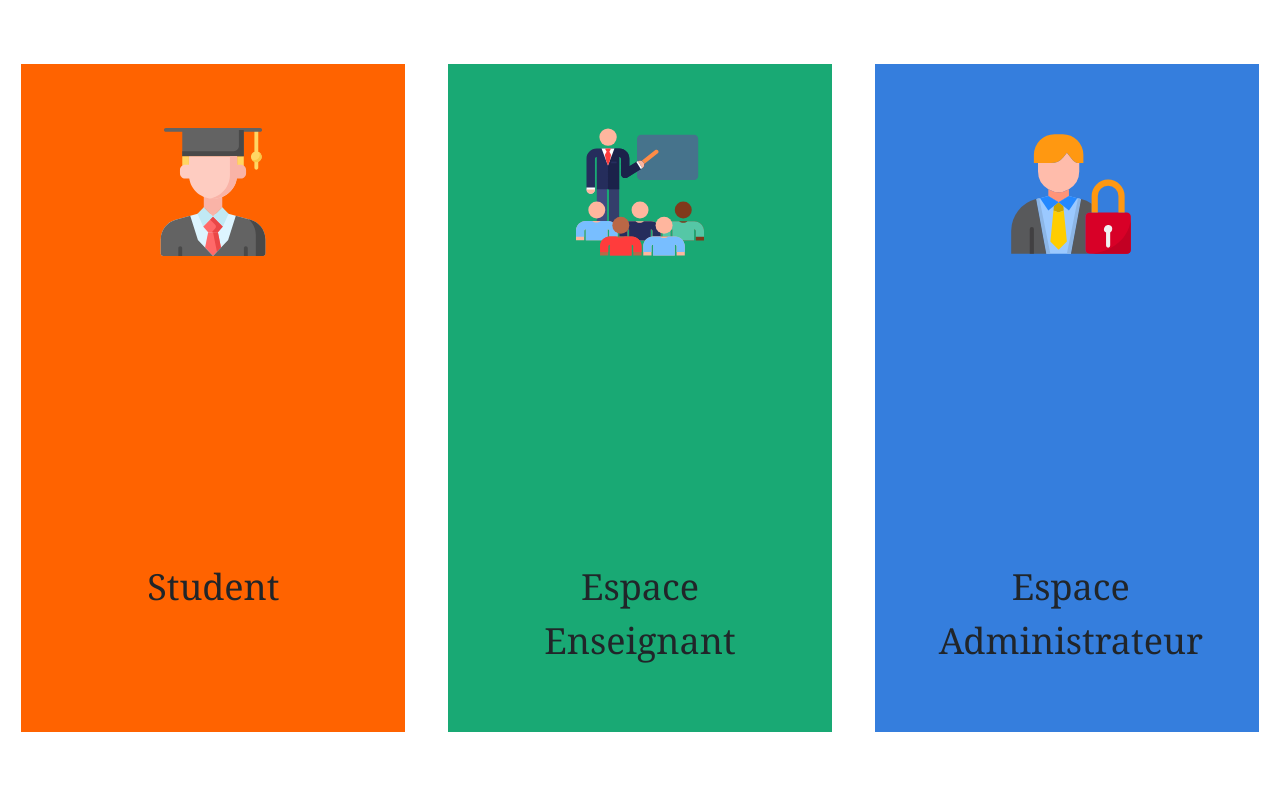
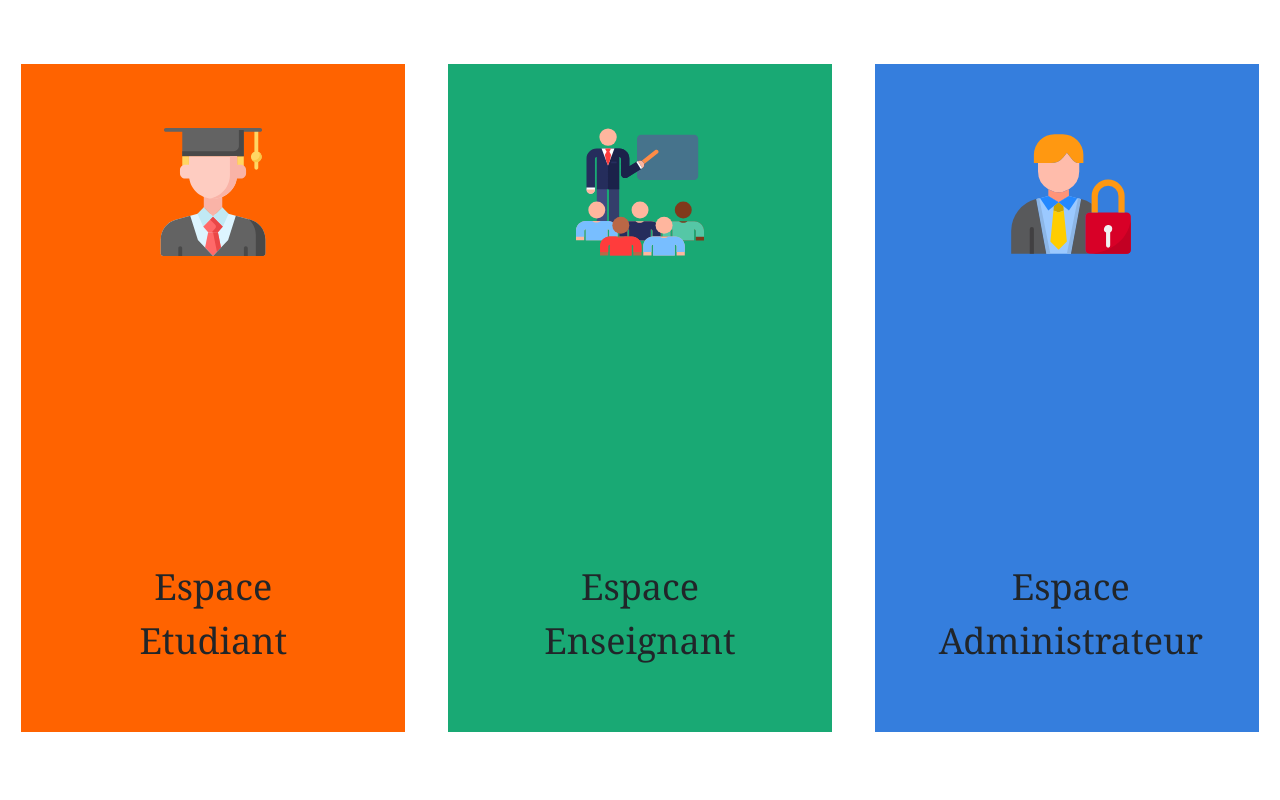
Before and after one commit to molaiea/school, a React (Create React App) app: page / in a window 1280 px wide. Shown: the top 800 px of the page. Built offline with nearby package versions, Linux system fonts and the light colour scheme.

Commit message:
not important

```diff
--- a/src/App.js
+++ b/src/App.js
@@ -25,7 +25,7 @@ function App() {
               <div className="grid">
     <div className="w-90 grow pointer mt5 center bg-orange pa5 f2 serif contgr">
     <img className="w-50 center" src={student} alt="student" />
-      <span>Student</span>
+      <span>Espace Etudiant</span>
       </div>
       <div className="w-90  grow pointer mt5 center bg-green pa5 f2 serif contgr">
       <img className="w-50 center tc" src={teacher} alt="teacher" />
```
